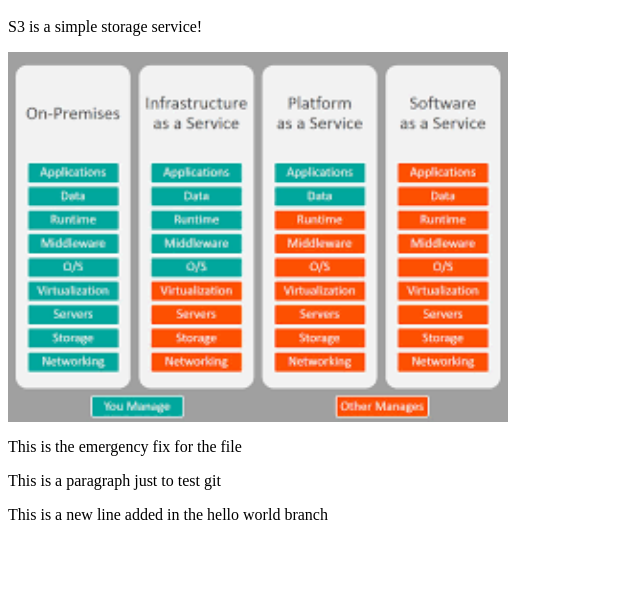
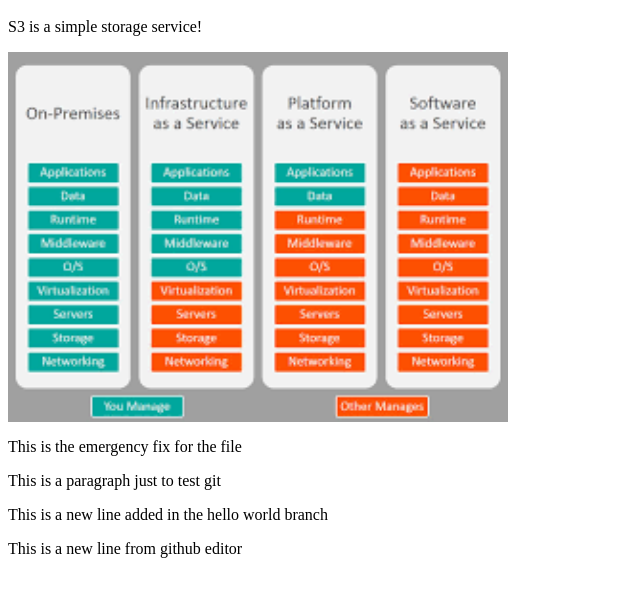
Before and after one commit to chinmaya221/helloWorld, a plain HTML site: page index.html in a window 1280 px wide. Shown: the part 48-644 px from the top of the page, without its empty margins (0-640 px from the left). Drawn offline with Linux system fonts and the light colour scheme; no server answers.

Commit message:
Update index.html
New line added to master

```diff
--- a/index.html
+++ b/index.html
@@ -25,4 +25,5 @@
     <p>This is the emergency fix for the file</p>
 	<p>This is a paragraph just to test git</p>
 	<p>This is a new line added in the hello world branch</p>
+	  <p>This is a new line from github editor</p>
 </html>
```
